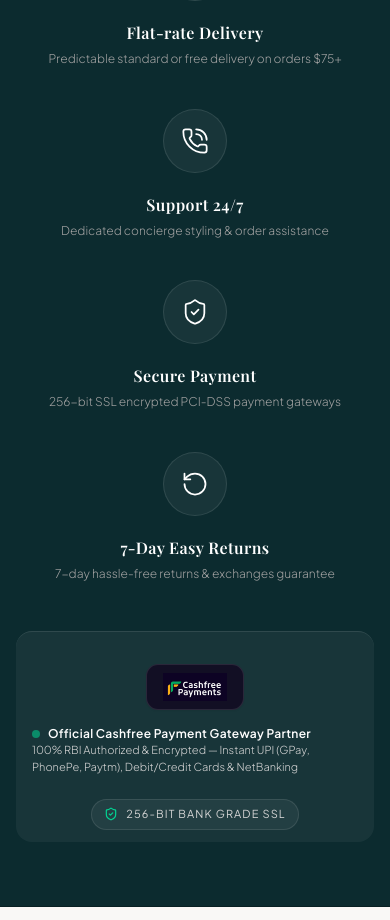
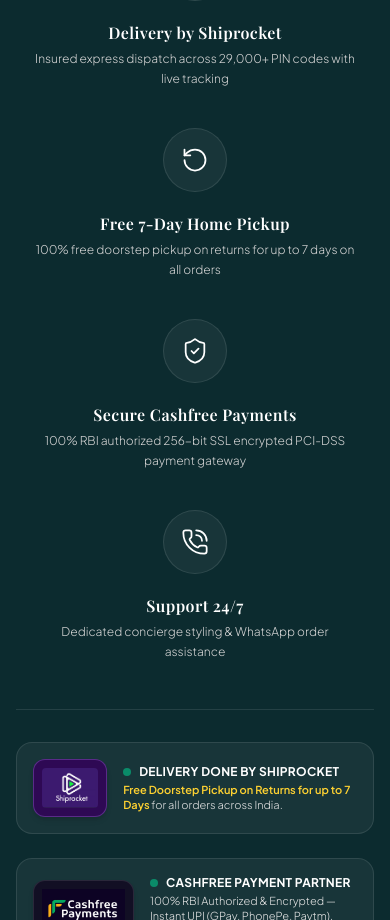
Before and after one commit to ashinshiju920-ai/chik12, a React (Vite) app: page / in a window 390 px wide. Shown: the part 11080-12000 px from the top of the page. Built offline with nearby package versions, Linux system fonts and the light colour scheme; no server answers; the database is empty; a web font is replaced by a local one.

Commit message:
Highlight Shiprocket delivery and 7-day free home pickup returns across storefront with official logo

```diff
--- a/src/components/cart/CartView.tsx
+++ b/src/components/cart/CartView.tsx
@@ -352,10 +352,21 @@ export const CartView: React.FC = () => {
                 </button>
               </div>
 
-              {/* Trust Badge */}
-              <div className="pt-3 border-t border-[#F0ECE1] flex items-center justify-center gap-2 text-[11px] text-[#8C8477]">
-                <ShieldCheck className="w-4 h-4 text-[#1E5638]" />
-                <span>Encrypted 256-bit SSL Checkout</span>
+              {/* Shiprocket Delivery & 7-Day Return Trust Guarantee */}
+              <div className="pt-3 border-t border-[#F0ECE1] space-y-2">
+                <div className="flex items-center gap-2.5 p-2 bg-[#FAF9F6] border border-[#EAE6DE] rounded-xs">
+                  <div className="bg-[#2e0954] p-1 rounded-xs shrink-0 flex items-center justify-center">
+                    <img src="/shiprocket-logo.png" alt="Shiprocket Delivery Partner" className="h-5 w-auto object-contain" />
+                  </div>
+                  <div className="text-[10px] text-[#555048] leading-tight">
+                    <strong className="text-[#1F1F1F] block">Delivery Done by Shiprocket</strong>
+                    <span className="text-[#1E5638] font-medium">Free Home Pickup on Returns (Up to 7 Days)</span>
+                  </div>
+                </div>
+                <div className="flex items-center justify-center gap-2 text-[11px] text-[#8C8477]">
+                  <ShieldCheck className="w-3.5 h-3.5 text-[#1E5638]" />
+                  <span>Encrypted 256-Bit SSL Checkout</span>
+                </div>
               </div>
 
             </div>
--- a/src/components/cart/MiniCartDrawer.tsx
+++ b/src/components/cart/MiniCartDrawer.tsx
@@ -235,6 +235,11 @@ export const MiniCartDrawer: React.FC = () => {
                 >
                   View Full Bag
                 </button>
+
+                <div className="pt-2 flex items-center justify-center gap-1.5 text-[10px] text-[#555048] border-t border-[#EAE6DE]">
+                  <img src="/shiprocket-logo.png" alt="Shiprocket" className="h-3.5 w-auto object-contain rounded-xs" />
+                  <span>Delivery by <strong>Shiprocket</strong> • Free 7-Day Home Returns</span>
+                </div>
               </div>
             </div>
           )}
--- a/src/components/checkout/CheckoutView.tsx
+++ b/src/components/checkout/CheckoutView.tsx
@@ -805,7 +805,9 @@ export const CheckoutView: React.FC = () => {
           Earn a ₹500 - ₹2,500 Gift Voucher with code <strong className="font-sans font-bold underline tracking-wider cursor-pointer" onClick={() => { setPromoOpen(true); setPromoInput('DIVAGIFT'); }}>DIVAGIFT</strong> <span className="underline cursor-pointer ml-1 text-neutral-300 hover:text-white" onClick={() => setPromoOpen(true)}>Details</span>
         </span>
         <span className="mx-3 text-neutral-600 hidden sm:inline">|</span>
-        <span className="text-neutral-300 hidden sm:inline font-serif text-xs">Complimentary Express Delivery Over ₹2,999</span>
+        <span className="text-neutral-300 hidden sm:inline font-serif text-xs">
+          🚀 Delivery Done by Shiprocket • 🔄 Free Doorstep Return Pickup (Up to 7 Days)
+        </span>
       </div>
 
       {/* 2b. MOBILE ORDER SUMMARY ACCORDION (Shopify / Bergdorf luxury mobile standard) */}
@@ -1612,40 +1614,56 @@ export const CheckoutView: React.FC = () => {
               You can review and confirm your order in the next step
             </p>
 
-            {/* CASHFREE OFFICIAL TRUST CARD */}
-            <div className="bg-[#FAF9F6] border border-neutral-200 p-4 space-y-3">
+            {/* OFFICIAL LOGISTICS & PAYMENT TRUST CARD */}
+            <div className="bg-[#FAF9F6] border border-neutral-200 p-4 space-y-3.5">
               <div className="flex items-center justify-between">
                 <span className="text-[10px] font-bold uppercase tracking-widest text-neutral-600 font-serif">
-                  PAYMENT SECURITY
+                  VERIFIED TRUST & FULFILLMENT
                 </span>
                 <div className="flex items-center gap-1 text-[10px] text-emerald-800 font-semibold">
                   <ShieldCheck className="w-3.5 h-3.5 text-emerald-700" />
-                  <span>Verified Safe</span>
-                </div>
-              </div>
-
-              <div className="flex items-center gap-3">
-                <div className="bg-[#120F24] px-3 py-1.5 rounded-xs border border-[#2A2347] flex items-center shadow-xs">
+                  <span>100% Guaranteed</span>
+                </div>
+              </div>
+
+              {/* Shiprocket Delivery & Returns Badge */}
+              <div className="flex items-center gap-3 p-2 bg-white rounded-xs border border-neutral-200/80">
+                <div className="bg-[#2e0954] p-1.5 rounded-xs border border-purple-300/30 flex items-center shadow-xs shrink-0">
+                  <img
+                    src="/shiprocket-logo.png"
+                    alt="Shiprocket Official Delivery Partner"
+                    className="h-6 w-auto object-contain"
+                  />
+                </div>
+                <div className="text-[10px] text-neutral-600 font-serif leading-tight">
+                  <strong className="text-neutral-900 block font-sans text-[11px]">Delivery Done by Shiprocket</strong>
+                  <span className="text-emerald-700 font-semibold">Free Doorstep Pickup on Returns (Up to 7 Days)</span>
+                </div>
+              </div>
+
+              {/* Cashfree Payment Gateway Badge */}
+              <div className="flex items-center gap-3 p-2 bg-white rounded-xs border border-neutral-200/80">
+                <div className="bg-[#120F24] px-2.5 py-1.5 rounded-xs border border-[#2A2347] flex items-center shadow-xs shrink-0">
                   <img
                     src="/cashfree-payments.png"
                     alt="Cashfree Payments Verified Partner"
                     className="h-5 w-auto object-contain"
                   />
                 </div>
-                <div className="text-[10px] text-neutral-500 font-serif leading-tight">
-                  <strong className="text-neutral-800 block">100% RBI Authorized</strong>
-                  Bank-Grade 256-Bit SSL Secured
+                <div className="text-[10px] text-neutral-600 font-serif leading-tight">
+                  <strong className="text-neutral-900 block font-sans text-[11px]">100% RBI Authorized Cashfree</strong>
+                  Bank-Grade 256-Bit SSL Instant Verification
                 </div>
               </div>
 
               <div className="pt-2 border-t border-neutral-200/60 flex items-center justify-between text-[10px] text-neutral-500 font-serif">
                 <div className="flex items-center gap-1">
                   <Clock className="w-3 h-3 text-neutral-700" />
-                  <span>Est. Dispatch: 24-48 Hours</span>
+                  <span>Dispatches in 24-48 Hours</span>
                 </div>
                 <div className="flex items-center gap-1">
                   <Truck className="w-3 h-3 text-neutral-700" />
-                  <span>Insured Express</span>
+                  <span>Insured Express Courier</span>
                 </div>
               </div>
             </div>
--- a/src/components/home/TrustBar.tsx
+++ b/src/components/home/TrustBar.tsx
@@ -5,23 +5,23 @@ export const TrustBar: React.FC = () => {
   const pillars = [
     {
       icon: Truck,
-      title: 'Flat-rate Delivery',
-      desc: 'Predictable standard or free delivery on orders $75+'
+      title: 'Delivery by Shiprocket',
+      desc: 'Insured express dispatch across 29,000+ PIN codes with live tracking'
+    },
+    {
+      icon: RotateCcw,
+      title: 'Free 7-Day Home Pickup',
+      desc: '100% free doorstep pickup on returns for up to 7 days on all orders'
+    },
+    {
+      icon: ShieldCheck,
+      title: 'Secure Cashfree Payments',
+      desc: '100% RBI authorized 256-bit SSL encrypted PCI-DSS payment gateway'
     },
     {
       icon: PhoneCall,
       title: 'Support 24/7',
-      desc: 'Dedicated concierge styling & order assistance'
-    },
-    {
-      icon: ShieldCheck,
-      title: 'Secure Payment',
-      desc: '256-bit SSL encrypted PCI-DSS payment gateways'
-    },
-    {
-      icon: RotateCcw,
-      title: '7-Day Easy Returns',
-      desc: '7-day hassle-free returns & exchanges guarantee'
+      desc: 'Dedicated concierge styling & WhatsApp order assistance'
     }
   ];
 
@@ -42,7 +42,7 @@ export const TrustBar: React.FC = () => {
                 <h3 className="font-sans font-semibold text-base tracking-wide text-white">
                   {p.title}
                 </h3>
-                <p className="font-sans text-xs text-neutral-400 leading-relaxed font-light mt-1 max-w-xs">
+                <p className="font-sans text-xs text-neutral-300 leading-relaxed font-light mt-1 max-w-xs">
                   {p.desc}
                 </p>
               </div>
@@ -50,31 +50,71 @@ export const TrustBar: React.FC = () => {
           })}
         </div>
 
-        {/* Official Cashfree Payments Partner Trust Strip */}
-        <div className="mt-12 pt-8 border-t border-white/10 flex flex-col md:flex-row items-center justify-between gap-6 px-4 py-3 bg-white/5 rounded-2xl">
-          <div className="flex items-center gap-4 flex-wrap justify-center md:justify-start">
-            <div className="bg-[#120F24] px-4 py-2 rounded-xl border border-white/10 shadow-xs flex items-center">
+        {/* Official Partners Trust Bar: Cashfree Payments & Shiprocket */}
+        <div className="mt-12 pt-8 border-t border-white/10 grid grid-cols-1 lg:grid-cols-2 gap-6">
+
+          {/* Partner 1: Shiprocket Delivery & 7-Day Free Home Pickup */}
+          <div className="flex items-center gap-4 p-4 bg-white/5 rounded-2xl border border-white/10">
+            <div className="bg-[#2e0954] p-2 rounded-xl border border-purple-400/30 shadow-md shrink-0 flex items-center justify-center">
+              <img
+                src="/shiprocket-logo.png"
+                alt="Shiprocket Official Delivery Partner"
+                className="h-10 w-auto object-contain rounded-sm"
+              />
+            </div>
+            <div className="text-left flex-1 min-w-0">
+              <div className="flex items-center gap-2">
+                <span className="w-2 h-2 rounded-full bg-emerald-400 animate-pulse" />
+                <p className="text-xs font-bold text-white tracking-wide uppercase">
+                  Delivery Done by Shiprocket
+                </p>
+              </div>
+              <p className="text-[11px] text-neutral-200 mt-0.5 leading-snug font-light">
+                <strong className="text-amber-300 font-semibold">Free Doorstep Pickup on Returns for up to 7 Days</strong> for all orders across India.
+              </p>
+            </div>
+          </div>
+
+          {/* Partner 2: Cashfree Payments Official Partner */}
+          <div className="flex items-center gap-4 p-4 bg-white/5 rounded-2xl border border-white/10">
+            <div className="bg-[#120F24] p-2 rounded-xl border border-white/10 shadow-md shrink-0 flex items-center justify-center">
               <img
                 src="/cashfree-payments.png"
                 alt="Cashfree Payments Official Partner"
-                className="h-7 w-auto object-contain"
+                className="h-9 w-auto object-contain"
               />
             </div>
-            <div className="text-left">
-              <p className="text-xs font-semibold text-white tracking-wide flex items-center gap-2">
+            <div className="text-left flex-1 min-w-0">
+              <div className="flex items-center gap-2">
                 <span className="w-2 h-2 rounded-full bg-emerald-400 animate-pulse" />
-                Official Cashfree Payment Gateway Partner
-              </p>
-              <p className="text-[11px] text-neutral-300 font-light">
-                100% RBI Authorized & Encrypted — Instant UPI (GPay, PhonePe, Paytm), Debit/Credit Cards & NetBanking
+                <p className="text-xs font-bold text-white tracking-wide uppercase">
+                  Cashfree Payment Partner
+                </p>
+              </div>
+              <p className="text-[11px] text-neutral-200 mt-0.5 leading-snug font-light">
+                100% RBI Authorized & Encrypted — Instant UPI (GPay, PhonePe, Paytm), Debit/Credit Cards & NetBanking.
               </p>
             </div>
           </div>
-          <div className="flex items-center gap-2 text-[11px] font-mono tracking-widest text-neutral-300 uppercase bg-white/5 px-3 py-1.5 rounded-full border border-white/10">
-            <ShieldCheck className="w-3.5 h-3.5 text-emerald-400" />
-            <span>256-Bit Bank Grade SSL</span>
+
+        </div>
+
+        {/* Micro Security & Quality Badges */}
+        <div className="mt-6 flex items-center justify-center sm:justify-between flex-wrap gap-4 text-xs text-neutral-400 border-t border-white/5 pt-4">
+          <div className="flex items-center gap-2 text-[11px] font-mono tracking-wider uppercase text-neutral-300">
+            <ShieldCheck className="w-4 h-4 text-emerald-400" />
+            <span>256-Bit Bank Grade SSL Encrypted</span>
+          </div>
+          <div className="flex items-center gap-2 text-[11px] tracking-wider text-neutral-300">
+            <RotateCcw className="w-4 h-4 text-amber-400" />
+            <span>Zero-Question 7-Day Doorstep Return Pickup</span>
+          </div>
+          <div className="flex items-center gap-2 text-[11px] tracking-wider text-neutral-300">
+            <Truck className="w-4 h-4 text-purple-400" />
+            <span>Fulfilled Nationwide by Shiprocket</span>
           </div>
         </div>
+
       </div>
     </section>
   );
--- a/src/components/layout/Footer.tsx
+++ b/src/components/layout/Footer.tsx
@@ -218,9 +218,20 @@ export const Footer: React.FC = () => {
             </button>
           </p>
 
-          <div className="flex items-center space-x-3 flex-wrap justify-center sm:justify-end gap-y-2">
-            <span className="text-[11px] font-medium tracking-wide">SECURE PAYMENTS:</span>
-            <div className="flex items-center gap-1.5 flex-wrap">
+          <div className="flex flex-col sm:flex-row items-center space-y-2 sm:space-y-0 sm:space-x-4 flex-wrap justify-center sm:justify-end gap-y-2">
+            <div className="flex items-center gap-1.5 flex-wrap justify-center">
+              <span className="text-[11px] font-medium tracking-wide">FULFILLMENT:</span>
+              <div className="px-2 py-1 bg-[#2e0954] border border-purple-400/30 rounded-xs flex items-center h-6 gap-1" title="Delivery Done by Shiprocket">
+                <img src="/shiprocket-logo.png" alt="Shiprocket Delivery Partner" className="h-3.5 w-auto object-contain" />
+                <span className="text-[9px] font-bold text-white tracking-tight">Shiprocket</span>
+              </div>
+              <span className="px-2 py-0.5 bg-[#EBF5EF] border border-[#C6E6D1] rounded-xs font-semibold text-[9px] text-[#1E5638]">
+                FREE 7-DAY HOME PICKUP RETURNS
+              </span>
+            </div>
+
+            <div className="flex items-center gap-1.5 flex-wrap justify-center">
+              <span className="text-[11px] font-medium tracking-wide">SECURE PAYMENTS:</span>
               <div className="px-2 py-1 bg-[#120F24] border border-[#2A2347] rounded-xs flex items-center h-6">
                 <img src="/cashfree-payments.png" alt="Cashfree Payments" className="h-3.5 w-auto object-contain" />
               </div>
--- a/src/components/product/ProductDetailView.tsx
+++ b/src/components/product/ProductDetailView.tsx
@@ -569,19 +569,51 @@ export const ProductDetailView: React.FC = () => {
               </div>
             </div>
 
-            {/* Micro Trust Indicators */}
-            <div className="grid grid-cols-3 gap-2 pt-2 text-[11px] text-[#736C61] border-t border-[#F0ECE1]">
-              <div className="flex items-center gap-1.5">
-                <Truck className="w-3.5 h-3.5 text-[#C85A32]" />
-                <span>Fast Dispatch</span>
+            {/* Shiprocket Delivery & 7-Day Free Home Pickup Returns Trust Guarantee Card */}
+            <div className="bg-[#FAF9F6] border border-[#EAE6DE] p-3.5 rounded-xs space-y-3">
+              <div className="flex items-center justify-between gap-3">
+                <div className="flex items-center gap-3">
+                  <div className="bg-[#2e0954] p-1.5 rounded-md border border-purple-300/30 shrink-0 shadow-xs flex items-center justify-center">
+                    <img
+                      src="/shiprocket-logo.png"
+                      alt="Shiprocket Delivery Partner"
+                      className="h-7 w-auto object-contain"
+                    />
+                  </div>
+                  <div>
+                    <span className="text-xs font-bold text-[#1F1F1F] font-serif block">
+                      Delivery Done by Shiprocket
+                    </span>
+                    <span className="text-[11px] text-[#1E5638] font-semibold flex items-center gap-1">
+                      <span className="w-1.5 h-1.5 rounded-full bg-emerald-600 animate-pulse" />
+                      Free Home Pickup on Returns (Up to 7 Days)
+                    </span>
+                  </div>
+                </div>
+                <div className="hidden sm:block">
+                  <span className="text-[10px] font-bold bg-[#EBF5EF] text-[#1E5638] px-2 py-0.5 rounded-xs uppercase tracking-wider">
+                    Zero Return Fee
+                  </span>
+                </div>
               </div>
-              <div className="flex items-center gap-1.5">
-                <ShieldCheck className="w-3.5 h-3.5 text-[#C85A32]" />
-                <span>Original Nordic</span>
-              </div>
-              <div className="flex items-center gap-1.5">
-                <RotateCcw className="w-3.5 h-3.5 text-[#C85A32]" />
-                <span>7-Day Returns</span>
+
+              <p className="text-[11px] text-[#6E685F] font-serif leading-relaxed">
+                Every order is fulfilled with express insured courier by <strong>Shiprocket</strong>. If you are not 100% delighted, we arrange a <strong>Free Doorstep Pickup right from your home</strong> within 7 days.
+              </p>
+
+              <div className="grid grid-cols-3 gap-2 pt-2 border-t border-[#EAE6DE] text-[10px] sm:text-[11px] text-[#555048] font-serif">
+                <div className="flex items-center gap-1.5">
+                  <Truck className="w-3.5 h-3.5 text-[#C85A32] shrink-0" />
+                  <span>Shiprocket Express</span>
+                </div>
+                <div className="flex items-center gap-1.5">
+                  <RotateCcw className="w-3.5 h-3.5 text-emerald-700 shrink-0" />
+                  <span>Free Home Pickup</span>
+                </div>
+                <div className="flex items-center gap-1.5">
+                  <ShieldCheck className="w-3.5 h-3.5 text-[#C85A32] shrink-0" />
+                  <span>100% Insured</span>
+                </div>
               </div>
             </div>
 
```
Also changed, not shown: public/shiprocket-logo.png (added).
